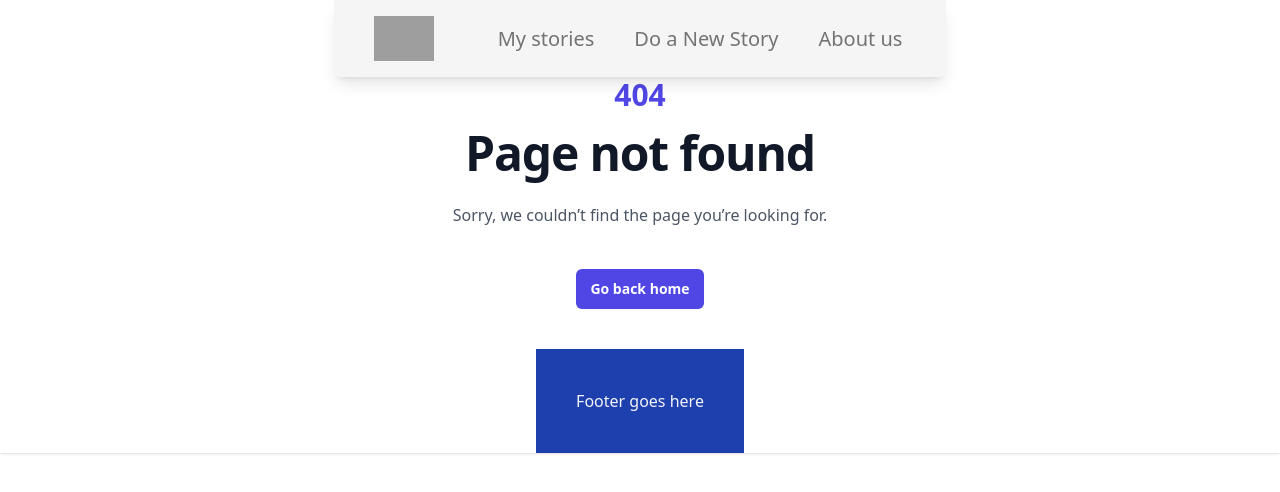
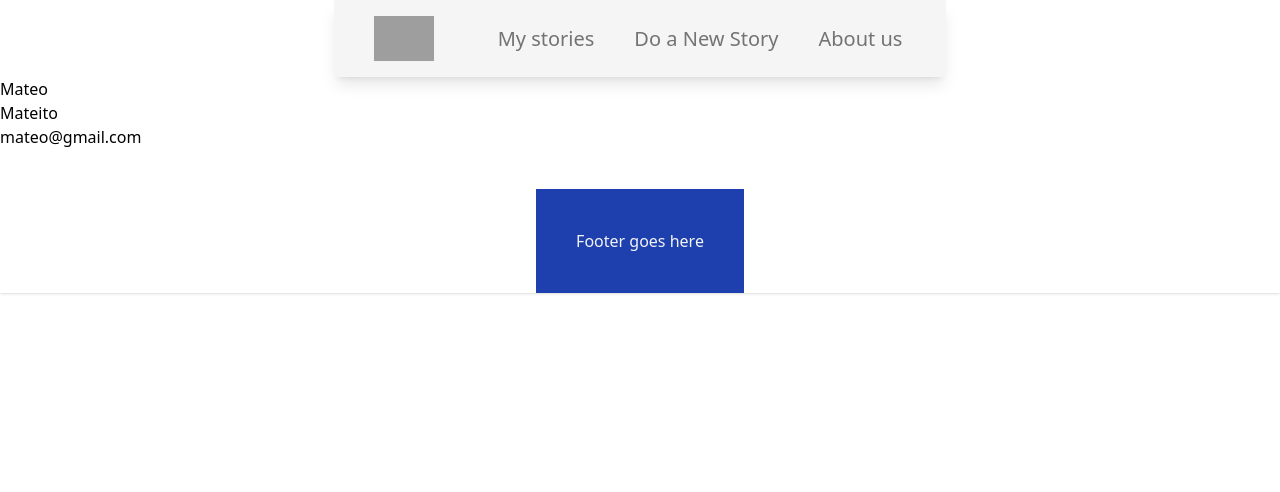
Before and after one commit to JuanitaAK/ai-story, a Next.js app: page /user-profile in a window 1280 px wide. Before the commit this address had no page. Shown: the top 492 px of the page. Built offline with nearby package versions, Linux system fonts and the light colour scheme; grey boxes are pictures that could not be loaded.

Commit message:
creatin user profile and dymic uid test

```diff
--- /dev/null
+++ b/src/pages/[uid].tsx
@@ -0,0 +1,49 @@
+import exp from "constants";
+
+type UserProps = {
+  id: string;
+  firstName: string;
+  lastName: string;
+  username: string;
+  email: string;
+};
+
+export const UserIdPage = (user: UserProps): JSX.Element => {
+  return (
+    <div>
+      <h1>
+        {user.firstName}+{user.id}
+      </h1>
+      <h5>{user.username}</h5>
+      <h5>{user.email}</h5>
+    </div>
+  );
+};
+
+export default UserIdPage;
+
+export const getServerSideProps = async (context: {
+  params: any;
+  req: any;
+  res: any;
+}) => {
+  const { params, req, res } = context;
+  const userId = params.uid;
+  // METHOD FOR THE REAL DATA
+  //   const res = await fetch("http://localhost:3000/api/user");
+  //   const data = await res.json();
+  // return {
+  //     props: {
+  //       firstName: data.firstName,
+  //       lastName: data.lastName,
+  //       username: data.username,
+  //       email: data.email,
+  //     },
+  //   };
+
+  return {
+    props: {
+      id: "userid-" + userId,
+    },
+  };
+};
--- /dev/null
+++ b/src/pages/user-profile.tsx
@@ -0,0 +1,44 @@
+import { type } from "os";
+
+type UserProfileProps = {
+  firstName: string;
+  lastName: string;
+  username: string;
+  email: string;
+};
+
+export const UserProfilePage = (props: UserProfileProps): JSX.Element => {
+  return (
+    <div>
+      <h1>{props.firstName}</h1>
+      <h5>{props.username}</h5>
+      <h5>{props.email}</h5>
+    </div>
+  );
+};
+
+export default UserProfilePage;
+
+export const getServerSideProps = (context) => {
+  const { params, req, res } = context;
+  // METHOD FOR THE REAL DATA
+  //   const res = await fetch("http://localhost:3000/api/user");
+  //   const data = await res.json();
+  // return {
+  //     props: {
+  //       firstName: data.firstName,
+  //       lastName: data.lastName,
+  //       username: data.username,
+  //       email: data.email,
+  //     },
+  //   };
+
+  return {
+    props: {
+      firstName: "Mateo",
+      lastName: "Afa",
+      username: "Mateito",
+      email: "mateo@gmail.com",
+    },
+  };
+};
```
